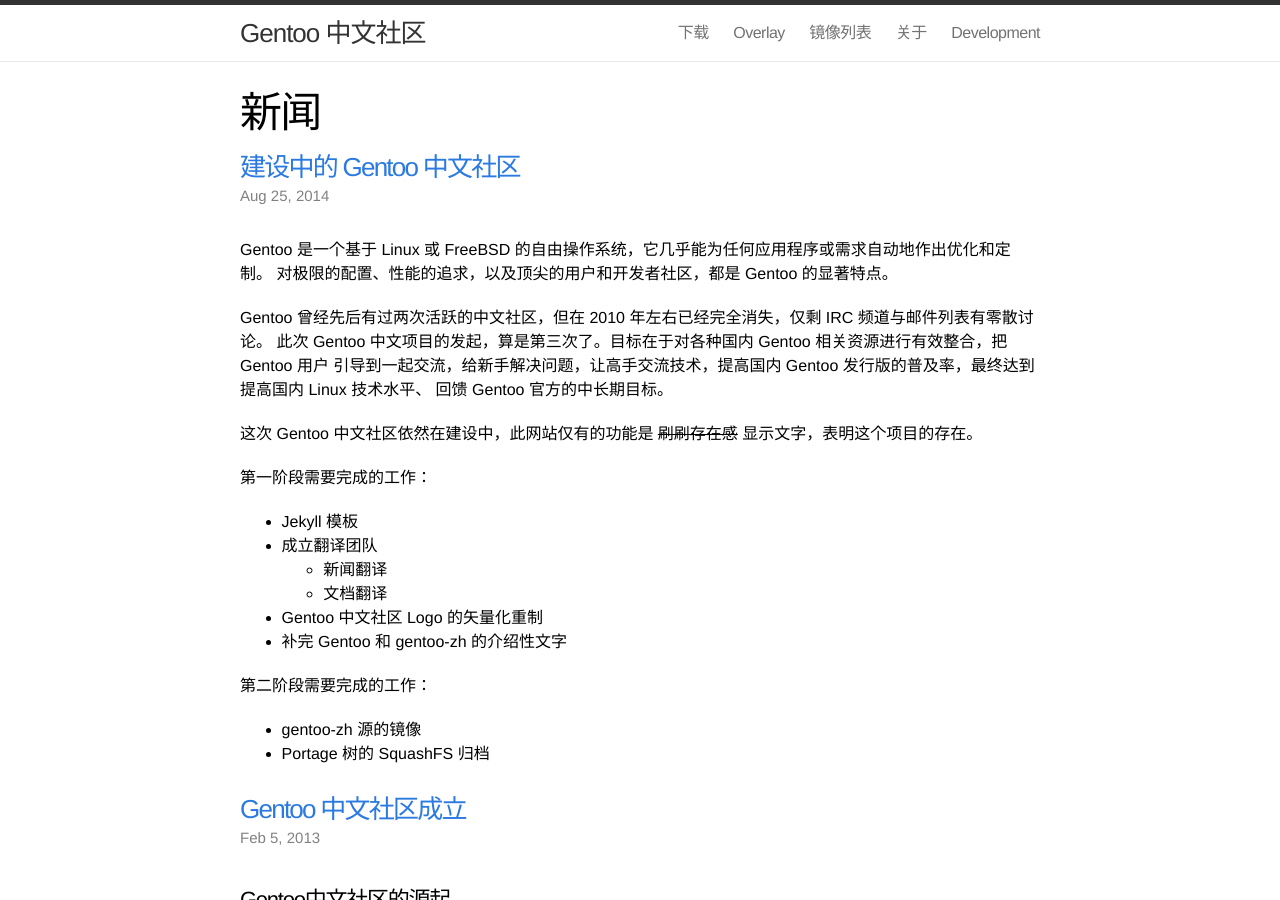
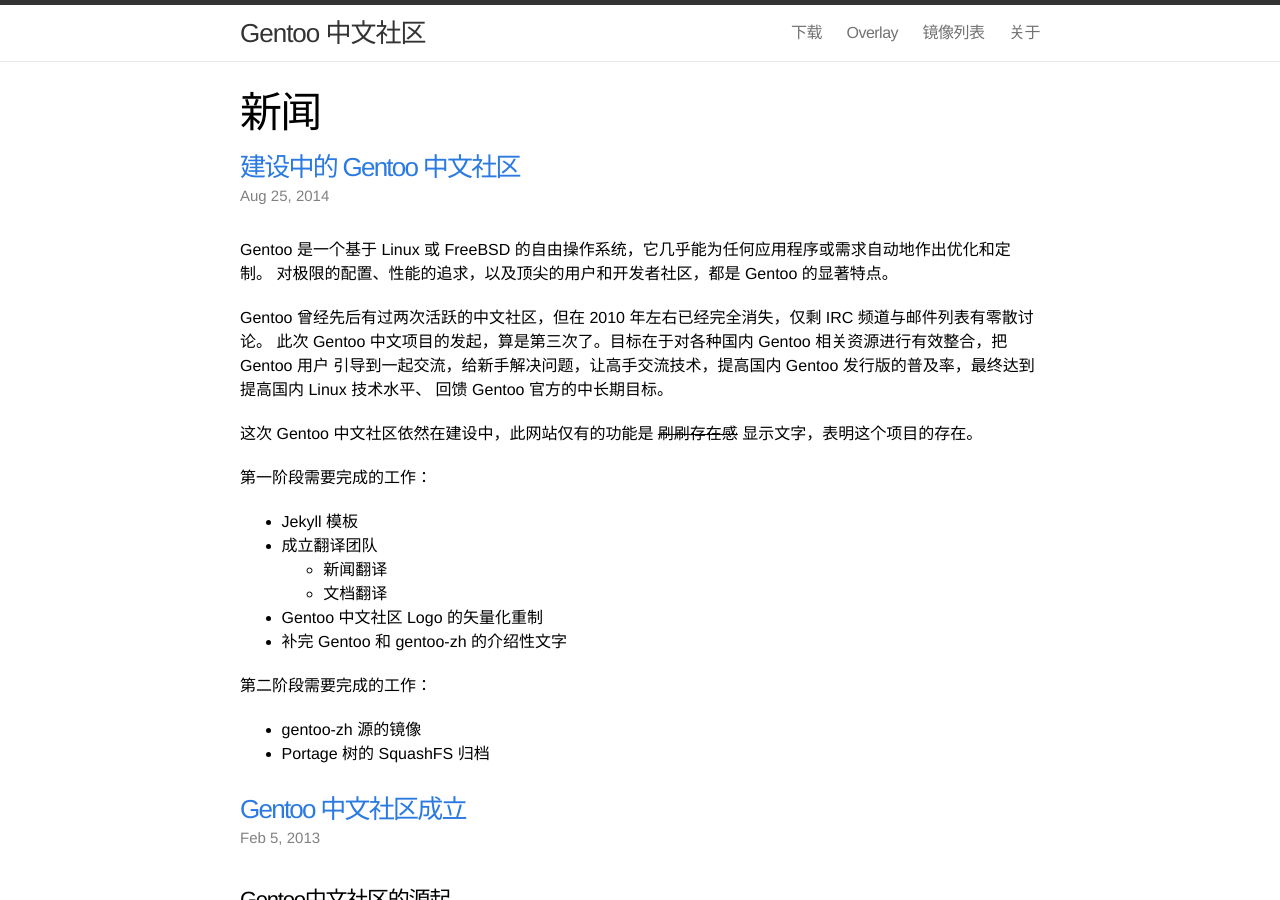
Before and after one commit to Gentoo-zh/gentoo-zh.github.com, a Jekyll site: the page built from index.html, in a window 1280 px wide and 900 px high. Built offline with Jekyll 4.4.1, drawn with Linux system fonts in a browser that asks for light colours.

Commit message:
remove development

```diff
--- a/_includes/header.html
+++ b/_includes/header.html
@@ -20,7 +20,6 @@
         {% for page in site.pages %}
           {% if page.title %}<a class="page-link" href="{{ page.url | prepend: site.baseurl }}">{{ page.title }}</a>{% endif %}
         {% endfor %}
-        <a class="page-link" href="devmanual/" target="_blank">Development</a>
       </div>
     </nav>
 
```
